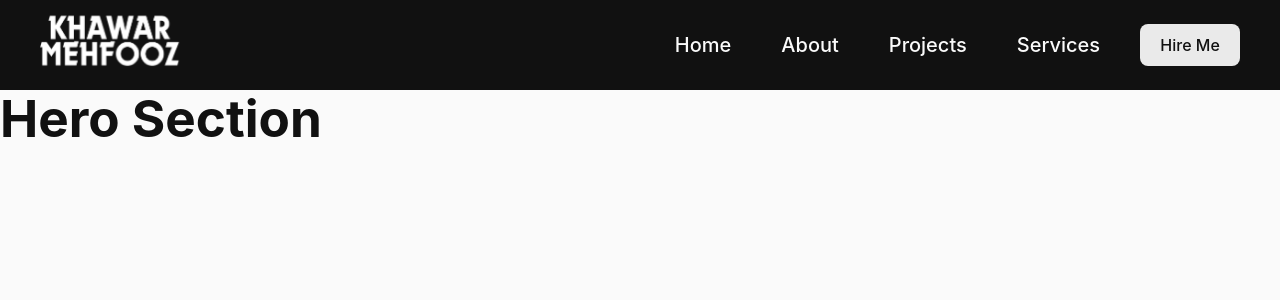
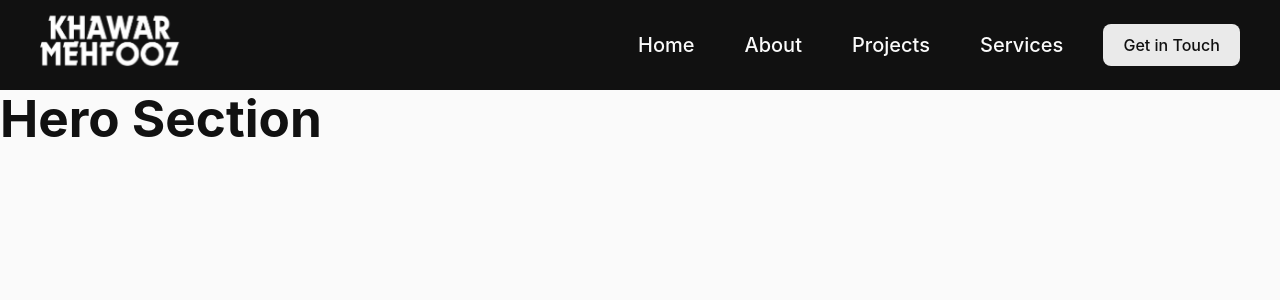
Before and after one commit to KhawarMehfooz/portfolio, a React (Vite) app: page / in a window 1280 px wide. Shown: the top 300 px of the page. Built offline with nearby package versions, Linux system fonts and the light colour scheme.

Commit message:
update Navbar

```diff
--- a/src/components/Navbar.jsx
+++ b/src/components/Navbar.jsx
@@ -37,7 +37,7 @@ class Navbar extends React.Component {
               </ul>
             </div>
             <div className="cta">
-              <button id="cta-btn">Hire Me</button>
+              <button id="cta-btn">Get in Touch</button>
             </div>
           </div>
         </div>
```
